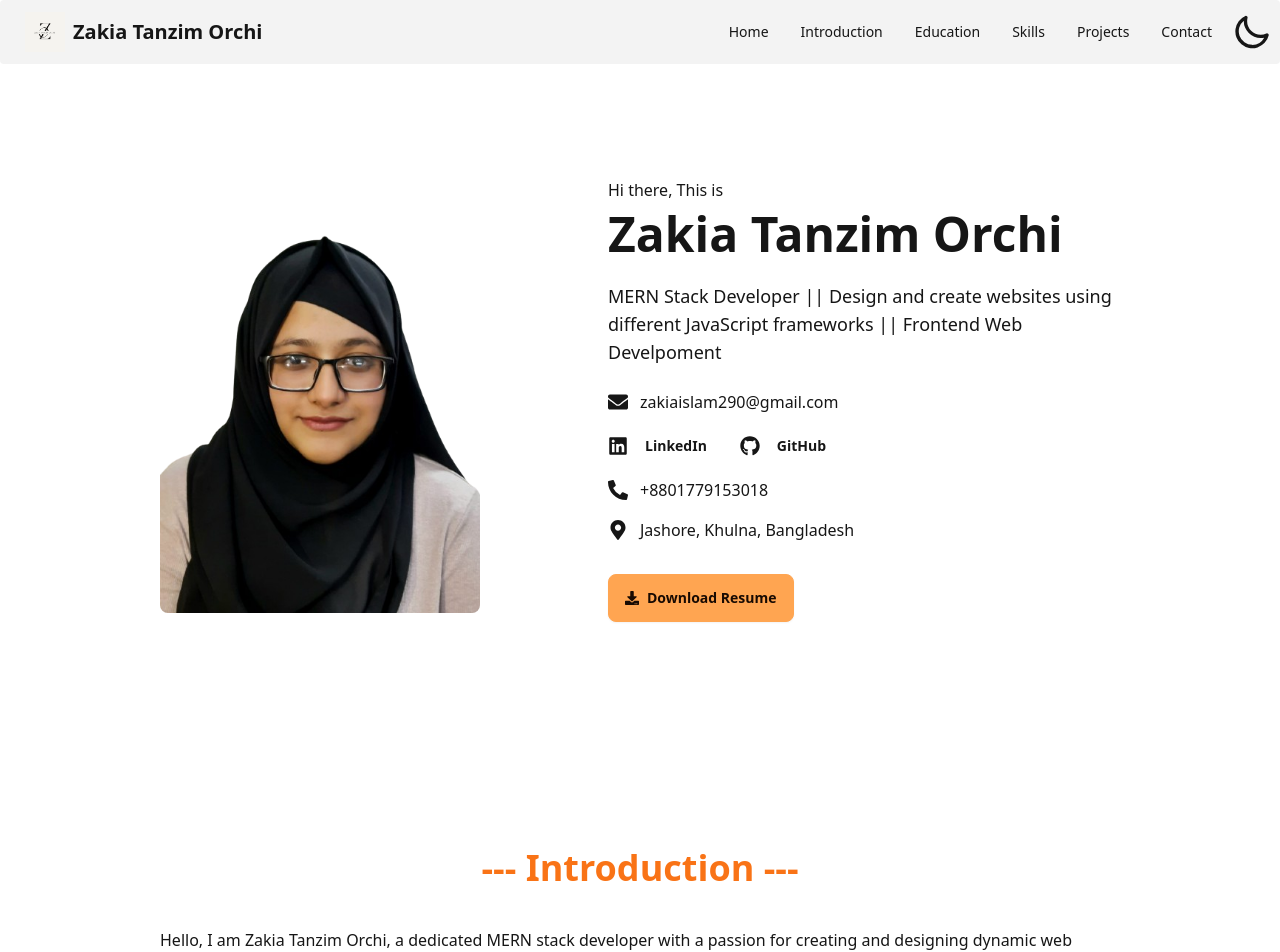
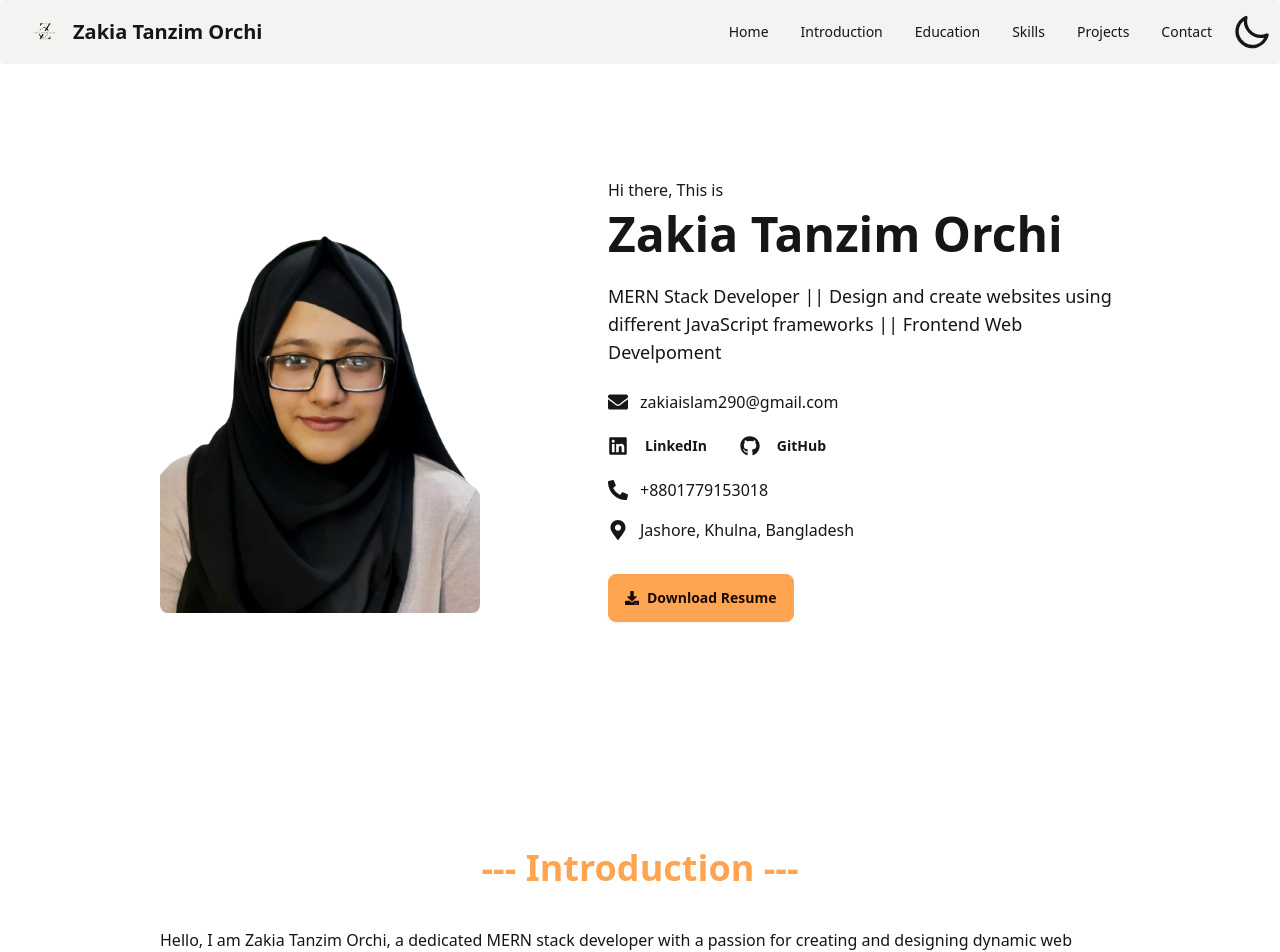
Before and after one commit to Orchizakia00/orchi-portfolio, a React (Vite) app: page / in a window 1280 px wide. Shown: the top 952 px of the page. Built offline with nearby package versions, Linux system fonts and the light colour scheme.

Commit message:
title edited

```diff
--- a/src/components/Shared/SectionTitle/SectionTitle.jsx
+++ b/src/components/Shared/SectionTitle/SectionTitle.jsx
@@ -2,7 +2,7 @@
 const SectionTitle = ({heading}) => {
     return (
         <div className="mb-6">
-            <h2 className="text-4xl text-orange-500 text-center font-bold z-50">--- {heading} ---</h2>
+            <h2 className="text-4xl text-accent text-center font-bold z-50">--- {heading} ---</h2>
             {/* <h2>{subheading}</h2> */}
         </div>
     );
```
Also changed, not shown: src/components/Projects/Projects.jsx (+1 -7 lines).
